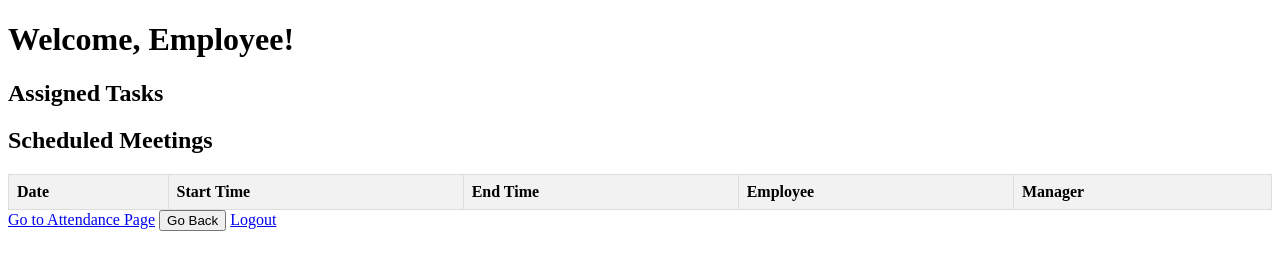
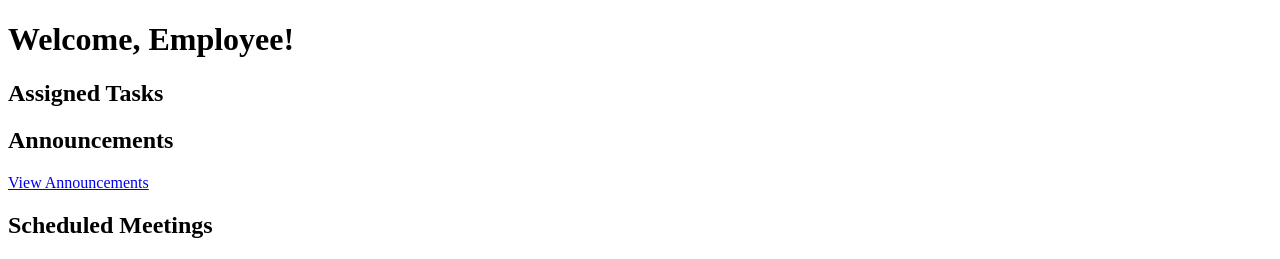
Before and after one commit to larakallas/430, a Flask app: page /employee_dashboard in a window 1280 px wide. Shown: the top 259 px of the page. Run offline with Flask 3, Linux system fonts and the light colour scheme; a user stored in the database is signed in; data comes from the database, SQL or seed files in the repository; data that the repository does not hold is empty.

Commit message:
Update employee_dashboard.html

```diff
--- a/EECE 430 Project /EECE 430 Project/templates/employee_dashboard.html
+++ b/EECE 430 Project /EECE 430 Project/templates/employee_dashboard.html
@@ -52,7 +52,8 @@
             </form>
         {% endfor %}
     </ul>
-
+    <h2>Announcements</h2>
+    <a href="{{ url_for('view_announcements') }}">View Announcements</a>
     <!-- Display scheduled meetings -->
     <h2>Scheduled Meetings</h2>
     <table class="meeting-table">
```
